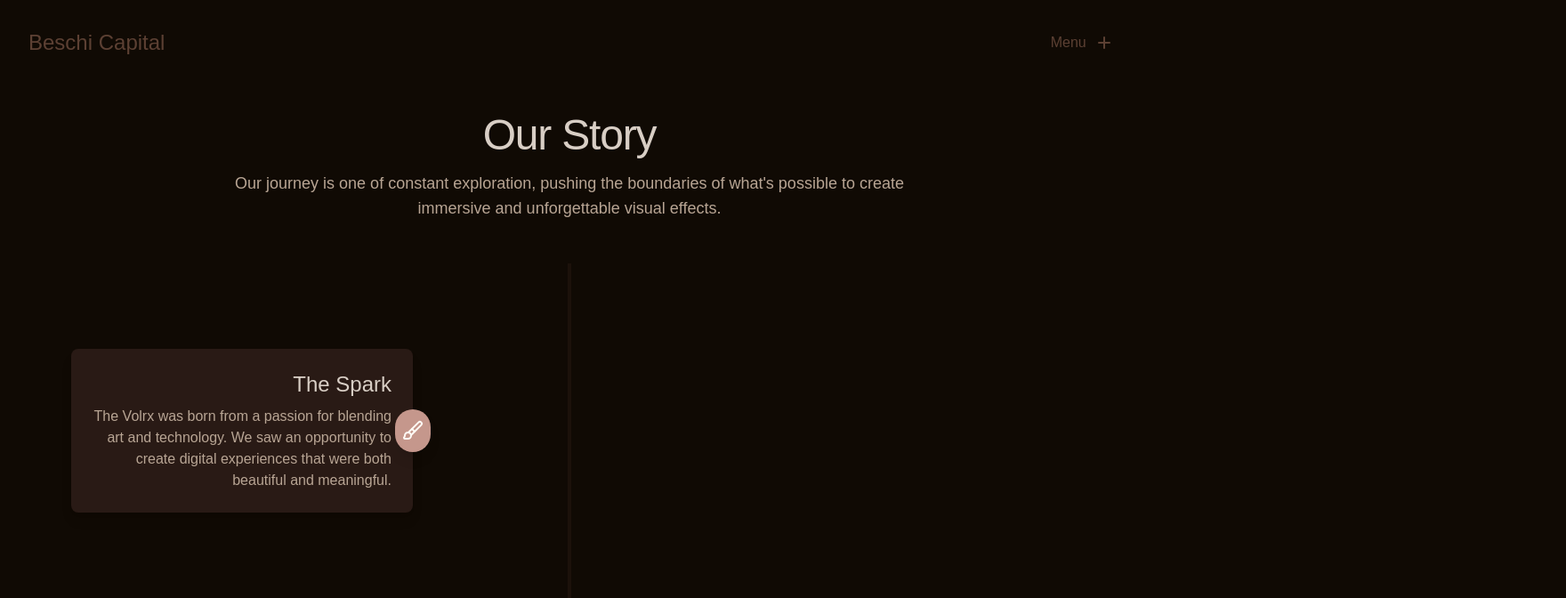
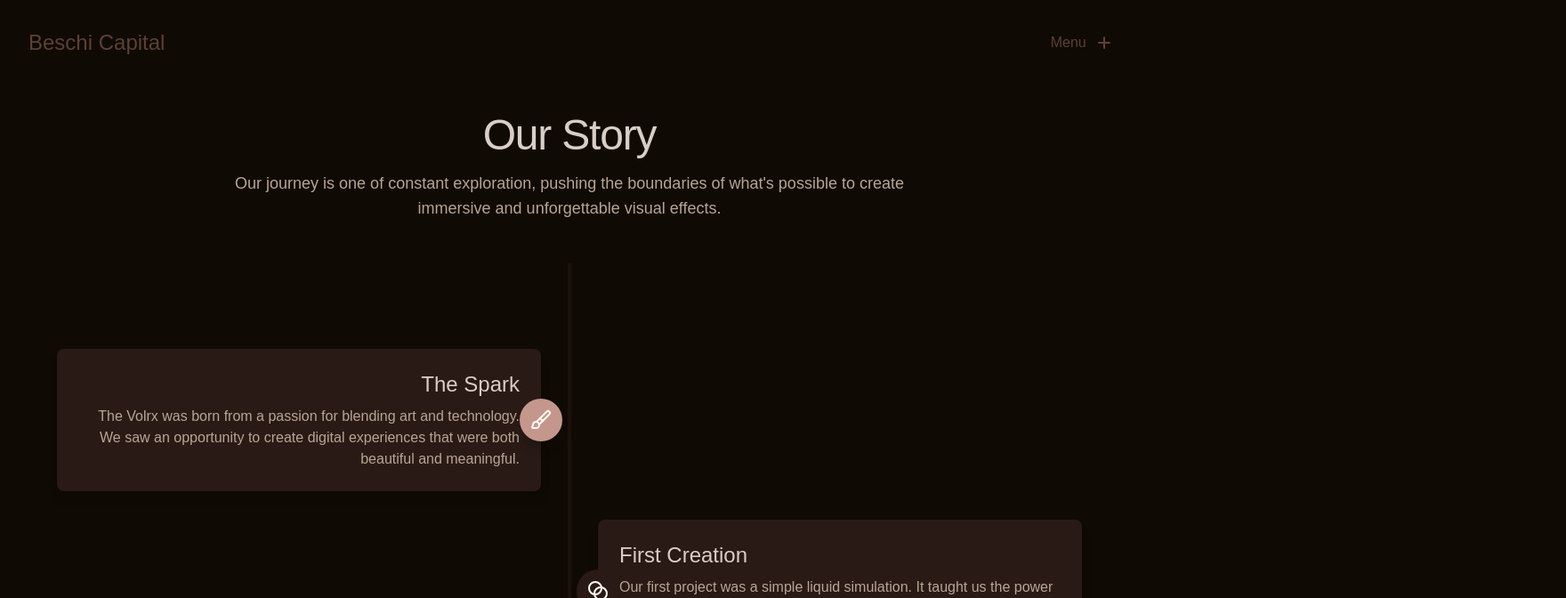
Before and after one commit to Voltamon/Beschi-SSC-Ltd, a Next.js app: page / in a window 1280 px wide. Both pictures are taken after a click on the button "Enter site". Shown: the top 672 px of the page at 89% size, 1760 px wide, since content can reach past the window. Built offline with nearby package versions, Linux system fonts and the light colour scheme; a web font is replaced by a local one.

Commit message:
make timeline fit in the web screen on new tab and make sure tiles get a

```diff
--- a/src/components/ui/vertical-timeline.tsx
+++ b/src/components/ui/vertical-timeline.tsx
@@ -22,22 +22,18 @@
 
 export function VerticalTimeline({ entries }: VerticalTimelineProps) {
     const timelineRef = useRef<HTMLDivElement>(null);
-    const lineRef = useRef<HTMLDivElement>(null);
 
     useEffect(() => {
         const timeline = timelineRef.current;
-        const line = lineRef.current;
+        if (!timeline) return;
+
         const items = gsap.utils.toArray('.timeline-item-container') as HTMLElement[];
-
-        if (!timeline || !line || items.length === 0) return;
+        const line = timeline.querySelector('.timeline-line-fill');
 
         const ctx = gsap.context(() => {
-            // Animate the line filling up
-            gsap.fromTo(line,
-                { scaleY: 0 },
-                {
+            if (line) {
+                 gsap.to(line, {
                     scaleY: 1,
-                    backgroundColor: '#5C4033', // Dark brown
                     ease: 'none',
                     scrollTrigger: {
                         trigger: timeline,
@@ -45,23 +41,24 @@
                         end: 'bottom bottom',
                         scrub: true,
                     },
-                }
-            );
+                });
+            }
 
-            // Animate each item
             items.forEach((item) => {
-                const isLeft = item.parentElement?.classList.contains('timeline-item-left');
                 const content = item.querySelector('.timeline-content');
-                gsap.from(content, {
-                    xPercent: isLeft ? -50 : 50,
-                    opacity: 0,
-                    ease: 'power2.out',
+                const fromLeft = item.classList.contains('timeline-item-left');
+
+                gsap.set(content, { autoAlpha: 0, x: fromLeft ? '-100%' : '100%' });
+
+                gsap.to(content, {
+                    autoAlpha: 1,
+                    x: '0%',
                     duration: 1,
+                    ease: 'power3.out',
                     scrollTrigger: {
                         trigger: item,
                         start: 'top 80%',
-                        end: 'top 50%',
-                        scrub: 1.5,
+                        toggleActions: 'play none none reverse',
                     },
                 });
             });
@@ -73,13 +70,12 @@
     return (
         <div ref={timelineRef} className="relative w-full max-w-6xl mx-auto py-16">
             <div
-                className="absolute top-0 w-1 bg-border/20 left-1/2 -translate-x-1/2"
-                style={{ height: '100%' }}
+                className="absolute top-0 bottom-0 w-1 bg-border/20 left-1/2 -translate-x-1/2"
+                aria-hidden="true"
             >
                 <div
-                    ref={lineRef}
-                    className="w-full bg-primary origin-top"
-                    style={{ height: '100%' }}
+                    className="w-full h-full bg-primary origin-top timeline-line-fill"
+                    style={{ transform: 'scaleY(0)' }}
                 />
             </div>
 
@@ -96,11 +92,10 @@
 
 function use3DTilt() {
     const ref = useRef<HTMLDivElement>(null);
-    const isTouchDevice = useRef(false);
 
     useEffect(() => {
-        isTouchDevice.current = 'ontouchstart' in window || navigator.maxTouchPoints > 0;
-        if (isTouchDevice.current) return;
+        const isTouchDevice = 'ontouchstart' in window || navigator.maxTouchPoints > 0;
+        if (isTouchDevice) return;
 
         const el = ref.current;
         if (!el) return;
@@ -155,41 +150,37 @@
     const tiltRef = use3DTilt();
 
     return (
-        <section
+         <div
             className={cn(
-                "min-h-[30vh] w-full flex items-center justify-center py-8 timeline-item",
-                isLeft ? 'timeline-item-left' : 'timeline-item-right'
+                "relative w-full flex my-8 timeline-item-container",
+                isLeft ? "justify-start timeline-item-left" : "justify-end ml-auto timeline-item-right"
             )}
         >
-            <div className="relative w-full px-4 timeline-item-container">
-                <div className={cn(
-                    "flex w-full md:w-1/2 items-center",
-                    isLeft ? "justify-start" : "md:justify-end md:ml-auto"
-                )}>
-                     <div className={cn(
-                        "relative w-full max-w-sm group timeline-content"
+            <div className={cn(
+                "w-1/2",
+                isLeft ? "pr-8" : "pl-8"
+            )}>
+                 <div className={cn(
+                        "relative w-full group timeline-content"
                     )}>
                         <div className={cn(
-                            "absolute top-1/2 -translate-y-1/2 w-10 h-10 rounded-full flex items-center justify-center text-primary-foreground z-10",
-                            isLeft ? "md:-right-5 md:left-auto" : "left-0 md:-left-5",
-                            "left-0 -translate-x-1/2 md:translate-x-0"
+                            "absolute top-1/2 -translate-y-1/2 w-12 h-12 rounded-full flex items-center justify-center text-primary-foreground z-10 shadow-lg",
+                            isLeft ? "right-[-24px]" : "left-[-24px]",
                         )}>
-                            <div className={cn("w-12 h-12 rounded-full flex items-center justify-center shadow-lg transition-all duration-300 ease-in-out group-hover:scale-110 group-hover:shadow-xl")} style={{backgroundColor: entry.color}}>
+                            <div className={cn("w-full h-full rounded-full flex items-center justify-center shadow-lg transition-all duration-300 ease-in-out group-hover:scale-110 group-hover:shadow-xl")} style={{backgroundColor: entry.color}}>
                                 <Icon className="w-6 h-6 text-primary-foreground transition-transform duration-300 group-hover:rotate-12"/>
                             </div>
                         </div>
 
                         <div ref={tiltRef} className={cn(
                             "p-6 rounded-lg shadow-lg w-full bg-card transition-shadow duration-300 group-hover:shadow-xl",
-                             isLeft ? "md:text-right" : "md:text-left",
-                             "ml-10 md:ml-0 text-left"
+                            isLeft ? "text-right" : "text-left"
                         )}>
                             <h3 className="text-2xl font-headline text-foreground">{entry.heading}</h3>
                             <p className="mt-2 text-muted-foreground">{entry.paragraph}</p>
                         </div>
                     </div>
-                 </div>
             </div>
-        </section>
+        </div>
     );
 }
```
